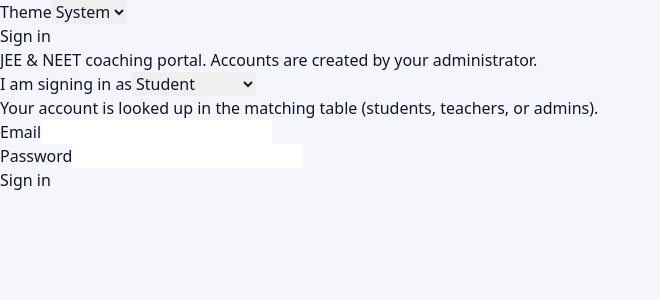
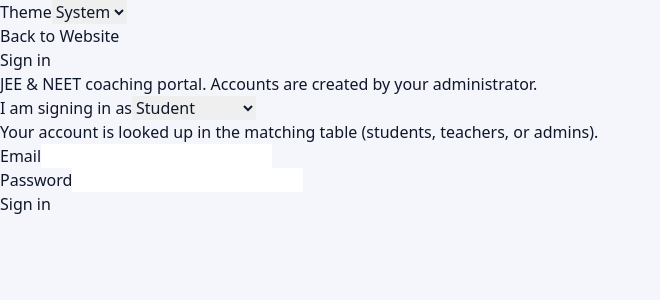
Before and after one commit to Sanjana8297/sri-sai-edu-omr-evaluation, a Next.js app: page /login in a window 1280 px wide. Shown: the top 300 px of the page, without its empty margins (0-660 px from the left). Built offline with nearby package versions, Linux system fonts and the light colour scheme.

Commit message:
added back to website button

```diff
--- a/src/app/login/page.tsx
+++ b/src/app/login/page.tsx
@@ -1,6 +1,7 @@
 "use client";
 
 import { useState } from "react";
+import Link from "next/link";
 import type { Role } from "@/lib/types";
 import { ThemeToggle } from "@/components/ThemeToggle";
 
@@ -38,6 +39,12 @@
         <ThemeToggle />
       </div>
       <div className="w-full max-w-md rounded-2xl border border-[var(--border)] bg-[var(--card)] p-8 shadow-sm">
+        <Link
+          href="/"
+          className="inline-flex items-center rounded-md border border-[var(--border)] px-3 py-1.5 text-sm font-medium text-[var(--foreground)] transition hover:bg-[var(--background)]"
+        >
+          Back to Website
+        </Link>
         <h1 className="text-2xl font-semibold text-[var(--foreground)]">Sign in</h1>
         <p className="mt-2 text-sm text-[var(--muted)]">
           JEE & NEET coaching portal. Accounts are created by your administrator.
```
